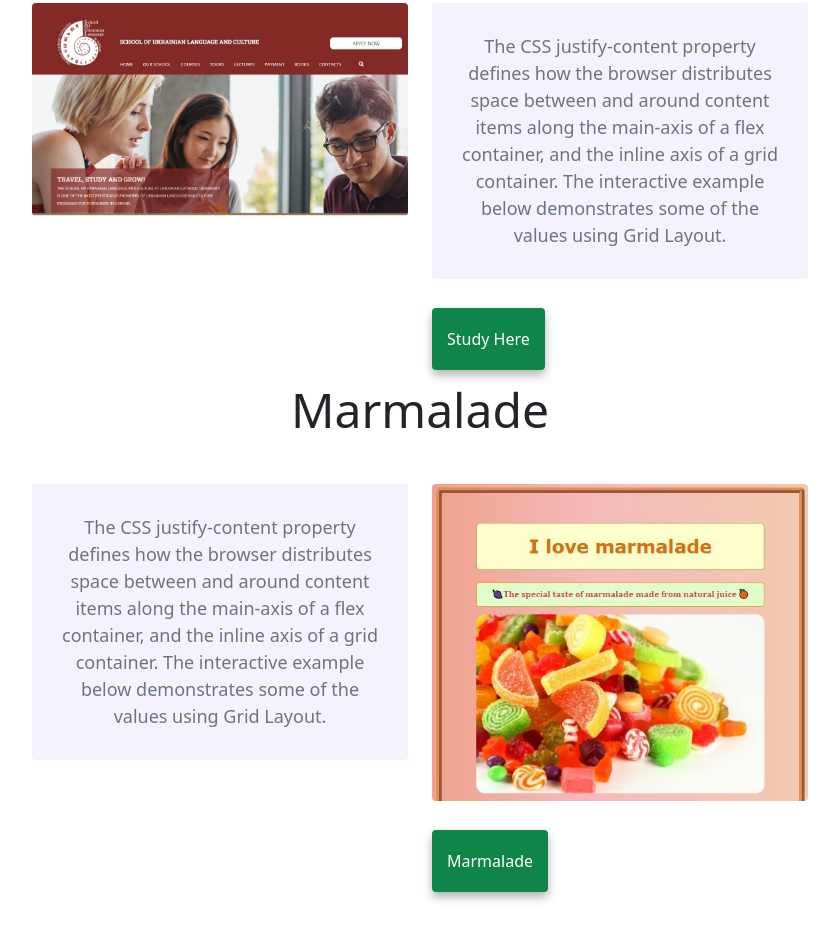
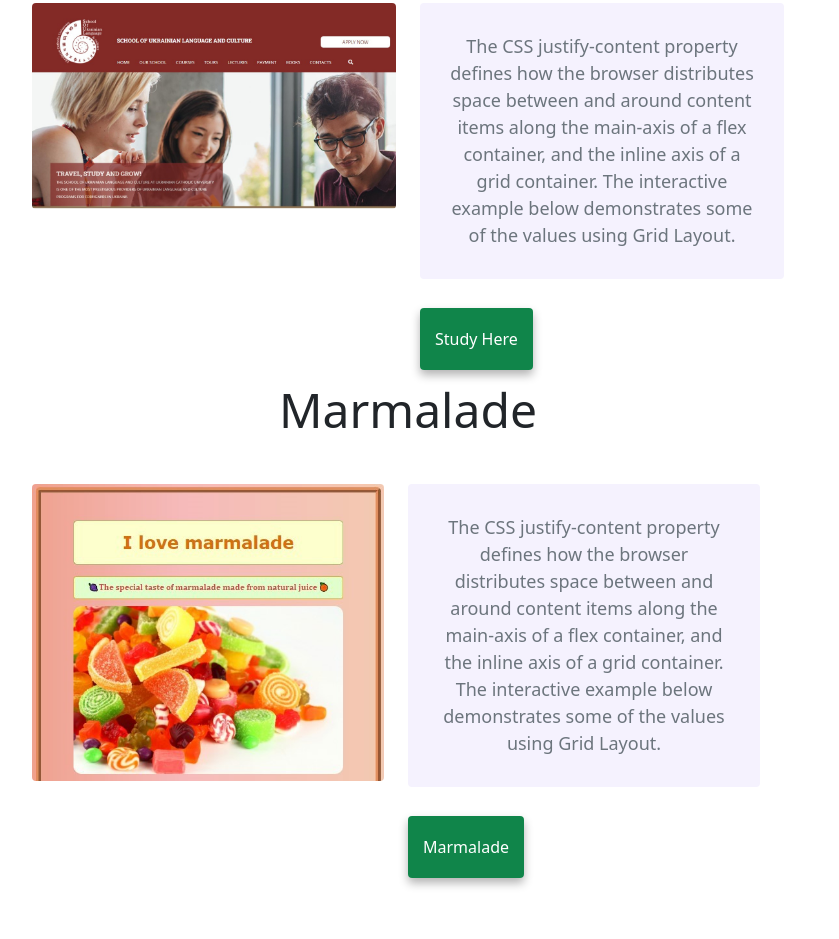
Before and after one commit to VMevamax/multiple-pages, a plain HTML site: page index.html in a window 1280 px wide. Shown: the part 1053-1992 px from the top of the page, without its empty margins (220-1059 px from the left). Drawn offline with nearby package versions, Linux system fonts and the light colour scheme.

Commit message:
delated col d-none d-lg-block for img

```diff
--- a/index.html
+++ b/index.html
@@ -75,7 +75,7 @@
     <h2 class="mb-3">Weather app</h2>
     <div class="container">
       <div class="row mb-5">
-        <div class="col d-none d-lg-block">
+        <div class="col">
           <img src="images/weather.jpeg" class="img-fluid rounded" />
         </div>
         <div class="col-md-6">
@@ -85,12 +85,13 @@
             eos eveniet alias temporibus deserunt veritatis minima fugiat
             explicabo eum dolore.
           </p>
-          <div class="md-5">
+          <div class="col d-none d-lg-block">
             <a href="https://rainbow-speculoos-23460a.netlify.app" class="primary-link">Weather</a>
           </div>
         </div>
         <h2 class="mb-3">Study</h2>
-        <div class="col-md-6">
+          <div class="row">
+        <div class="col">
           <img src="images/sc.jpeg" class="img-fluid rounded mg-5 pd-3" />
         </div>
         <div class="col-md-6">
@@ -100,27 +101,30 @@
             container, and the inline axis of a grid container. The interactive
             example below demonstrates some of the values using Grid Layout.
           </p>
-          <div class="mt-5">
+
               <a href="#home" class="primary-link">Study here</a>
-            </div>
+
               </div>
+
               <h2 class="mb-3">Marmalade</h2>
-              <div class="col-md-6">
+
+
+      <div class="row">
+        <div class="col">
+        <img src="images/marm.jpeg" class="img-fluid rounded mg-5" />
+
+      </div>
+      <div class="col-md-6">
                    <p class="mb-5 text-muted">
                     The CSS justify-content property defines how the browser distributes
                     space between and around content items along the main-axis of a flex
                     container, and the inline axis of a grid container. The interactive
                     example below demonstrates some of the values using Grid Layout.
-                  </p>
-
-                </div>
-
-      <div class="col-md-6">
-        <img src="images/marm.jpeg" class="img-fluid rounded mg-5" />
-        <div class="mt-5">
+                  </p><div class="mb-5">
             <a href="#home" class="primary-link">Marmalade</a>
           </div>
-      </div>
+    </div>
+
     </div>
   </body>
 </html>
```
